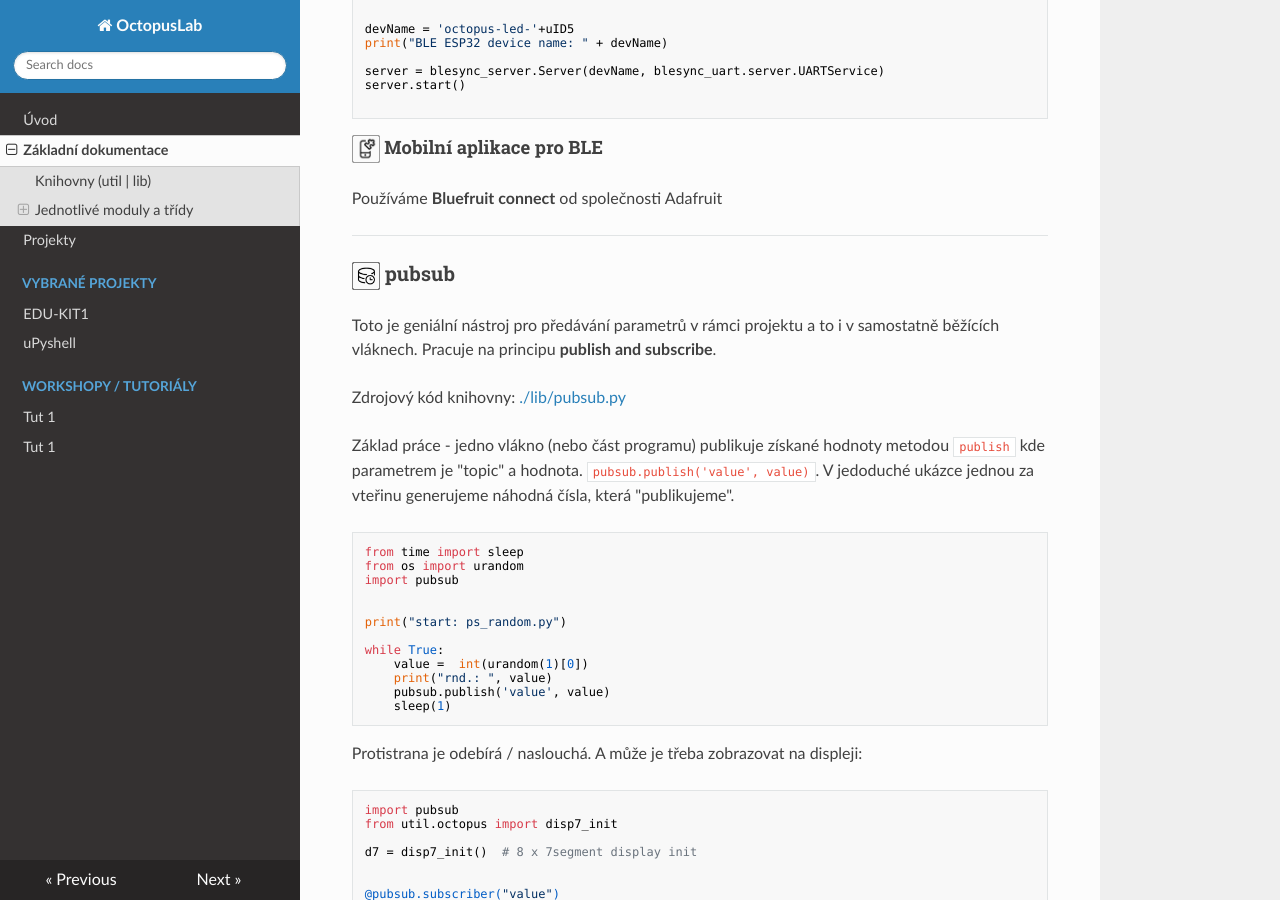
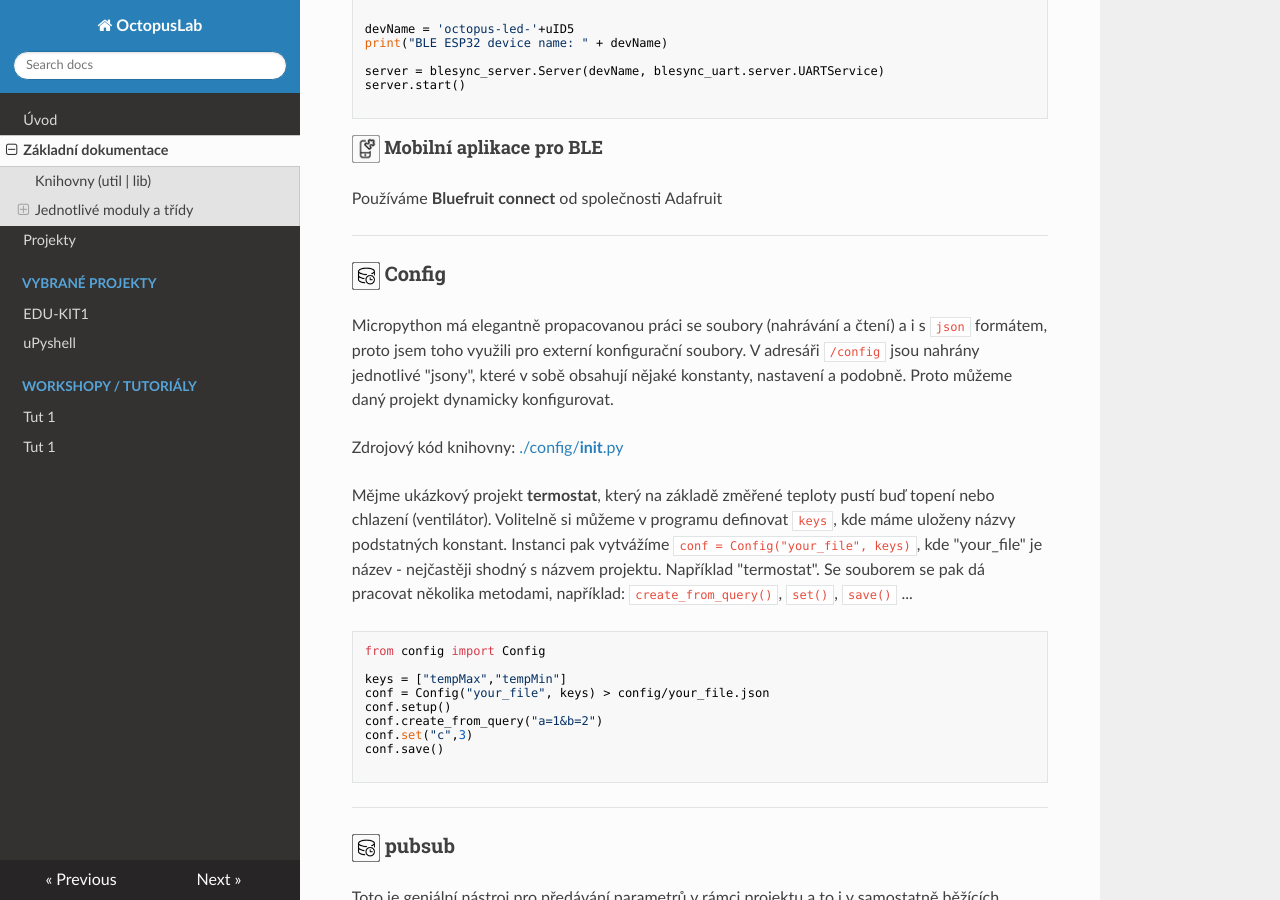
Before and after one commit to octopuslab-cz/docs_octopuslab_cz, an MkDocs documentation site: the page built from docs/basicdoc.md, in a window 1280 px wide and 900 px high, scrolled down 6317 px. Built offline with MkDocs 1.6.1, drawn with Linux system fonts in a browser that asks for light colours; nearby versions of some CDN libraries.

Commit message:
add class config

````diff
--- a/docs/basicdoc.md
+++ b/docs/basicdoc.md
@@ -296,6 +296,26 @@ server.start()
 #### ![hwsoc](img/mobplg.png){: style="width:28px" } Mobilní aplikace pro BLE
 Používáme **Bluefruit connect** od společnosti Adafruit
 
+---
+### ![hwsoc](img/database.png){: style="width:28px" } Config
+
+Micropython má elegantně propacovanou práci se soubory (nahrávání a čtení) a i s `json` formátem, proto jsem toho využili pro externí konfigurační soubory. V adresáři `/config` jsou nahrány jednotlivé "jsony", které v sobě obsahují nějaké konstanty, nastavení a podobně. Proto můžeme daný projekt dynamicky konfigurovat.
+
+Zdrojový kód knihovny: [./config/__init__.py](https://github.com/octopusengine/octopuslab/blob/master/esp32-micropython/config/__init__.py)
+
+Mějme ukázkový projekt **termostat**, který na základě změřené teploty pustí buď topení nebo chlazení (ventilátor). Volitelně si můžeme v programu definovat `keys`, kde máme uloženy názvy podstatných konstant. Instanci pak vytvážíme `conf = Config("your_file", keys)`, kde "your_file" je název - nejčastěji shodný s názvem projektu. Například "termostat". Se souborem se pak dá pracovat několika metodami, například:  `create_from_query()`, `set()`, `save()` ...
+
+```
+from config import Config
+
+keys = ["tempMax","tempMin"]
+conf = Config("your_file", keys) > config/your_file.json
+conf.setup()
+conf.create_from_query("a=1&b=2")
+conf.set("c",3)
+conf.save()
+
+```
 
 ---
 
````
